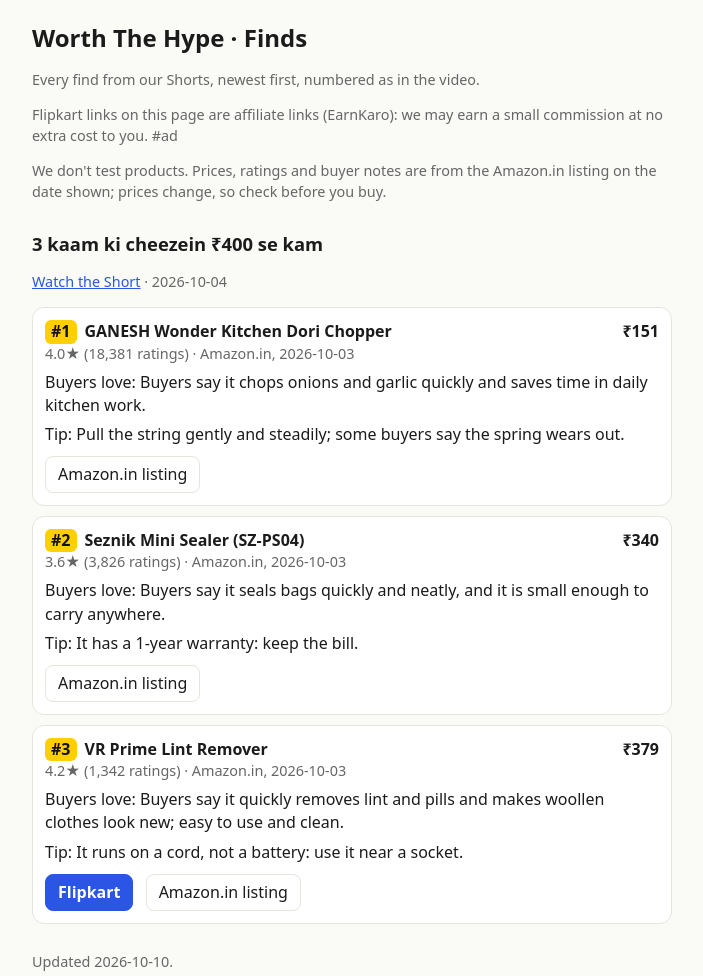
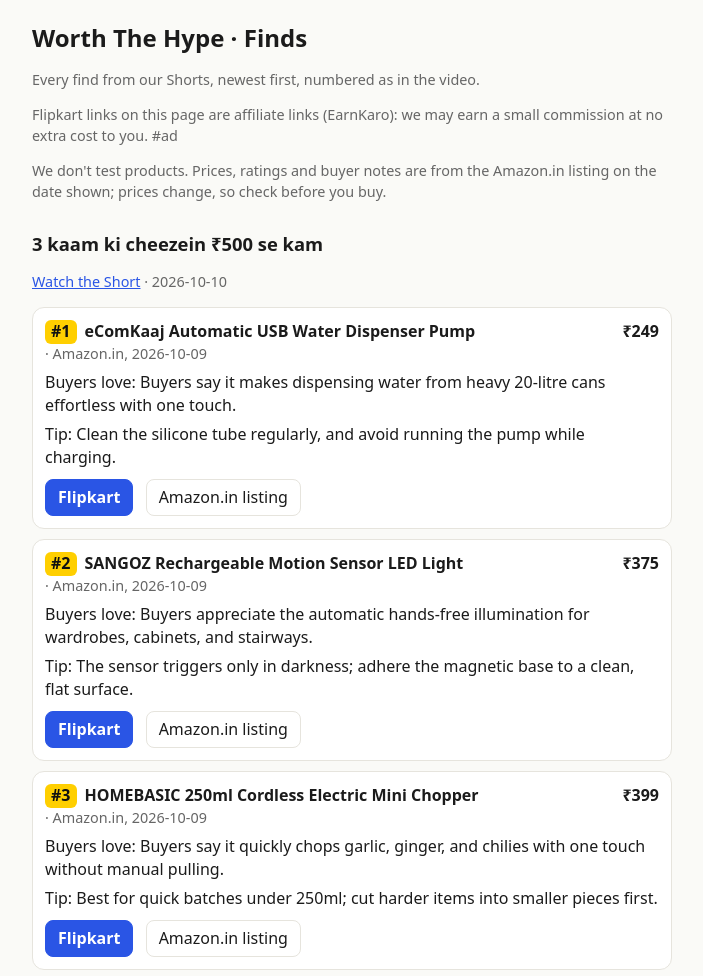
Before and after one commit to Denzil10/worth-the-hype, a plain HTML site: page index.html in a window 1280 px wide. Shown: the top 976 px of the page, without its empty margins (288-991 px from the left). Drawn offline with Linux system fonts and the light colour scheme.

Commit message:
Finds page 2026-10-10T08:20Z

```diff
--- a/index.html
+++ b/index.html
@@ -32,6 +32,30 @@
   <p class="lead">Every find from our Shorts, newest first, numbered as in the video.</p>
   <p class="fine">Flipkart links on this page are affiliate links (EarnKaro): we may earn a small commission at no extra cost to you. #ad</p>
   <p class="fine">We don&#x27;t test products. Prices, ratings and buyer notes are from the Amazon.in listing on the date shown; prices change, so check before you buy.</p>
+    <section id="ASHA-20261009-001">
+      <h2>3 kaam ki cheezein ₹500 se kam</h2>
+      <p class="video"><a href="https://www.youtube.com/shorts/vSC6yOHmViQ">Watch the Short</a> · 2026-10-10</p>
+      <ol>
+      <li>
+        <div class="row"><span class="n">#1</span><span class="name">eComKaaj Automatic USB Water Dispenser Pump</span><span class="price">₹249</span></div>
+        <div class="meta"> · Amazon.in, 2026-10-09</div>
+        <div class="catch">Buyers love: Buyers say it makes dispensing water from heavy 20-litre cans effortless with one touch.</div><div class="catch">Tip: Clean the silicone tube regularly, and avoid running the pump while charging.</div>
+        <div class="links"><a class="buy" href="https://fktr.in/71vru30" rel="sponsored nofollow">Flipkart</a> <a class="src" href="https://www.flipkart.com/ecomkaaj-automatic-usb-rechargeable-water-dispenser-pump-bubble-top-20-litre-cans-standard-fit-bottled/p/itmcf736d4f4a6f4" rel="nofollow">Amazon.in listing</a></div>
+      </li>
+      <li>
+        <div class="row"><span class="n">#2</span><span class="name">SANGOZ Rechargeable Motion Sensor LED Light</span><span class="price">₹375</span></div>
+        <div class="meta"> · Amazon.in, 2026-10-09</div>
+        <div class="catch">Buyers love: Buyers appreciate the automatic hands-free illumination for wardrobes, cabinets, and stairways.</div><div class="catch">Tip: The sensor triggers only in darkness; adhere the magnetic base to a clean, flat surface.</div>
+        <div class="links"><a class="buy" href="https://fktr.in/gmEa773" rel="sponsored nofollow">Flipkart</a> <a class="src" href="https://www.flipkart.com/sangoz-motion-sensor-rechargeable-light-home/p/itm24633dcb8754b" rel="nofollow">Amazon.in listing</a></div>
+      </li>
+      <li>
+        <div class="row"><span class="n">#3</span><span class="name">HOMEBASIC 250ml Cordless Electric Mini Chopper</span><span class="price">₹399</span></div>
+        <div class="meta"> · Amazon.in, 2026-10-09</div>
+        <div class="catch">Buyers love: Buyers say it quickly chops garlic, ginger, and chilies with one touch without manual pulling.</div><div class="catch">Tip: Best for quick batches under 250ml; cut harder items into smaller pieces first.</div>
+        <div class="links"><a class="buy" href="https://fktr.in/9q5gdaG" rel="sponsored nofollow">Flipkart</a> <a class="src" href="https://www.flipkart.com/homebasic-250ml-electric-mini-chopper-usb-c-30w-cordless-one-touch-use-vegetable-fruit/p/itm62961909238ae" rel="nofollow">Amazon.in listing</a></div>
+      </li>
+      </ol>
+    </section>
     <section id="ASHA-20261004-002">
       <h2>3 kaam ki cheezein ₹400 se kam</h2>
       <p class="video"><a href="https://www.youtube.com/shorts/Ce-xkgUMoJE">Watch the Short</a> · 2026-10-04</p>
```
